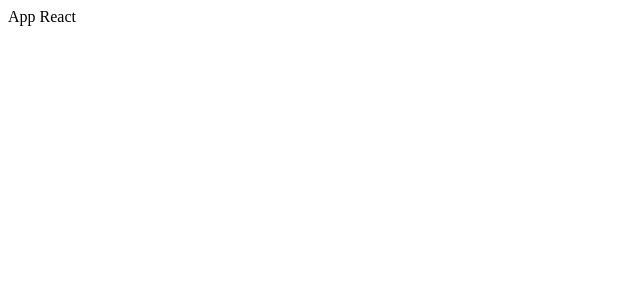
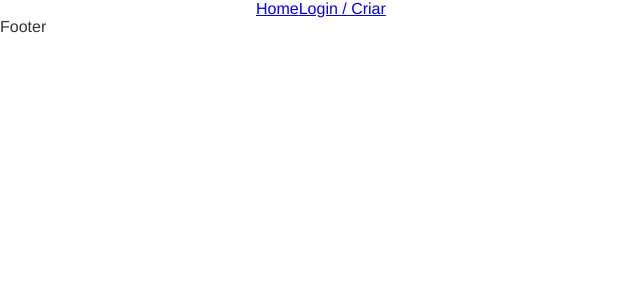
Before and after one commit to brunozupp/dogs_reactjs, a React (Create React App) app: page /login in a window 1280 px wide. Shown: the top 300 px of the page, without its empty margins (0-640 px from the left). Built offline with nearby package versions, Linux system fonts and the light colour scheme.

Commit message:
Estrutura Inicial

```diff
--- /dev/null
+++ b/src/App.css
@@ -0,0 +1,39 @@
+* {
+    box-sizing: border-box; /* Sempre vai somar o padding e o border ao width e ao height */
+}
+
+body {
+    margin: 0px;
+    color: #333;
+    --type-first: Helvetica, Arial, sans-serif;
+    --type-second: 'Spectral', Georgia;
+    font-family: var(--type-first); /* Como estou definindo as variáveis acima dentro do body, vou ter acesso a elas pelo meu app inteiro */
+}
+
+h1, h2, h3, h4, p {
+    margin: 0px;
+}
+
+ul, li {
+    list-style: none;
+    padding: 0px;
+    margin: 0px;
+}
+
+img {
+    display: block;
+    max-width: 100%;
+}
+
+button, input {
+    display: block;
+    font-size: 1rem;
+    font-family: var(--type-first);
+    color: #333;
+}
+
+.container {
+    max-width: 50rem;
+    padding: 0 1rem;
+    margin: 0 auto;
+}
--- a/src/App.js
+++ b/src/App.js
@@ -1,7 +1,23 @@
+import React from 'react';
+import { BrowserRouter, Routes, Route } from 'react-router-dom';
+import './App.css';
+import Footer from './Components/Footer/Footer';
+import Header from './Components/Header/Header';
+import Home from './Components/Home/Home';
+import Login from './Components/Login/Login';
+
 function App() {
   return (
     <div>
-      App React
+      <BrowserRouter>
+        <Header />
+        <Routes>
+          <Route path="/" element={<Home />} />
+          <Route path="/login" element={<Login />} />
+        </Routes>
+        <Footer />
+      </BrowserRouter>
+
     </div>
   );
 }
--- /dev/null
+++ b/src/Components/Footer/Footer.js
@@ -0,0 +1,12 @@
+import React from 'react'
+import styles from './Footer.module.css';
+
+const Footer = () => {
+    return (
+        <div className={styles.footer}>
+            Footer
+        </div>
+    )
+}
+
+export default Footer
--- /dev/null
+++ b/src/Components/Header/Header.js
@@ -0,0 +1,16 @@
+import React from 'react'
+import { Link } from 'react-router-dom';
+import styles from './Header.module.css';
+
+const Header = () => {
+    return (
+        <div className={styles.header}>
+            <nav className="container">
+                <Link to="/">Home</Link>
+                <Link to="/login">Login / Criar</Link>
+            </nav>
+        </div>
+    )
+}
+
+export default Header
--- /dev/null
+++ b/src/Components/Home/Home.js
@@ -0,0 +1,11 @@
+import React from 'react'
+
+const Home = () => {
+    return (
+        <div>
+
+        </div>
+    )
+}
+
+export default Home
--- /dev/null
+++ b/src/Components/Login/Login.js
@@ -0,0 +1,11 @@
+import React from 'react'
+
+const Login = () => {
+    return (
+        <div>
+
+        </div>
+    )
+}
+
+export default Login
```
Also changed, not shown: src/Components/Footer/Footer.module.css (added), src/Components/Header/Header.module.css (added).
